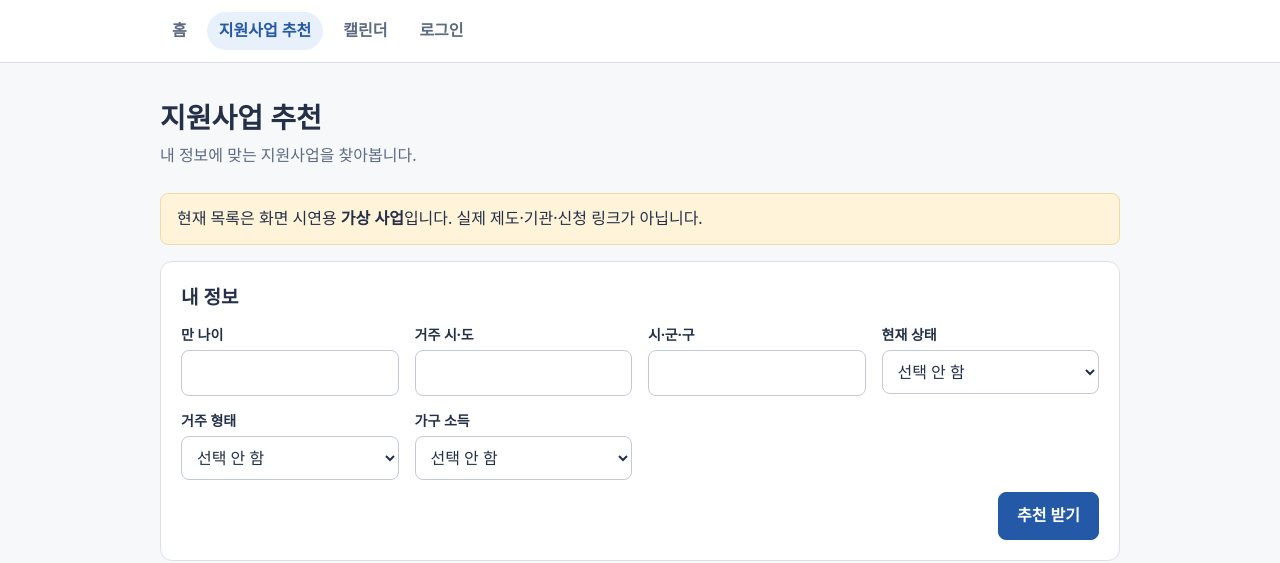
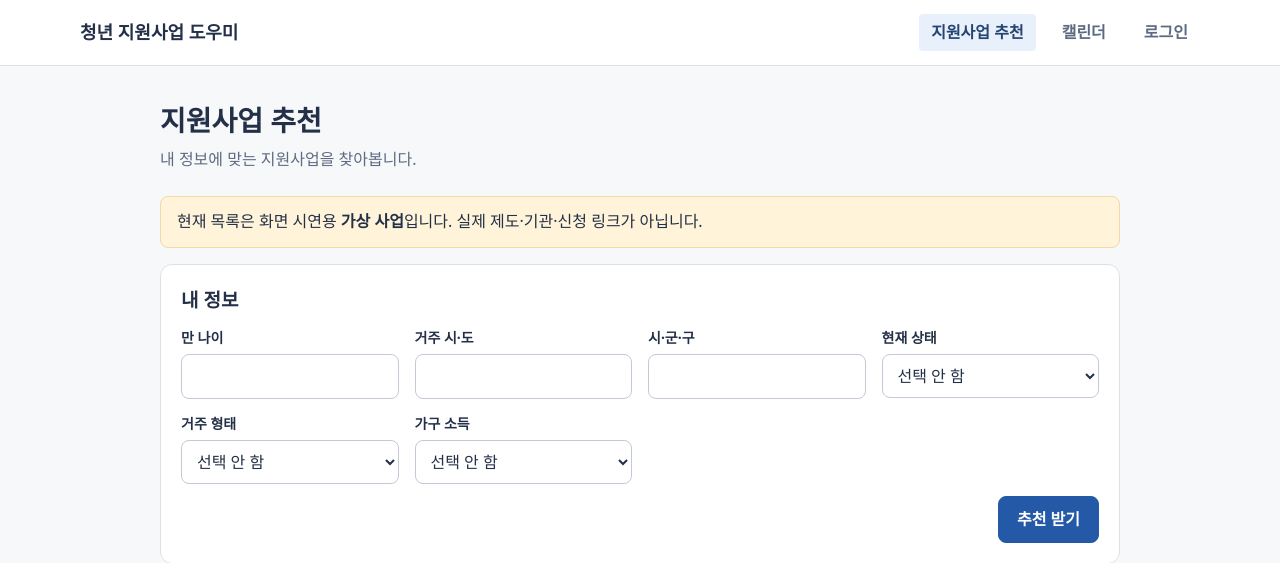
Before and after one commit to juni1011/BATON, a Spring Boot app: page /support.html in a window 1280 px wide. Shown: the top 563 px of the page. Run offline with Spring Boot 4, Linux system fonts and the light colour scheme.

Commit message:
Unify headers across support and auth pages

```diff
--- a/src/main/resources/static/css/common.css
+++ b/src/main/resources/static/css/common.css
@@ -69,13 +69,14 @@ input[type="checkbox"], input[type="radio"] { width: auto; }
 
 /* 홈과 캘린더 */
 .portal { --primary: #254673; background: #f6f7f9; }
-.portal nav, .portal main { max-width: 1160px; }
-.portal nav { align-items: center; gap: 4px 14px; }
-.portal nav a { border-radius: 4px; }
-.portal nav .site-name {
+.site-header { --primary: #254673; }
+.portal nav, .portal main, .site-header nav { max-width: 1160px; }
+.portal nav, .site-header nav { align-items: center; gap: 4px 14px; }
+.portal nav a, .site-header nav a { border-radius: 4px; }
+.portal nav .site-name, .site-header nav .site-name {
     margin-right: auto; padding-left: 0; color: var(--ink); font-size: 18px; font-weight: 750;
 }
-.portal nav .site-name[aria-current="page"] { background: transparent; }
+.portal nav .site-name[aria-current="page"], .site-header nav .site-name[aria-current="page"] { background: transparent; }
 .portal .card { border-radius: 6px; }
 .portal .btn { border-radius: 5px; }
 
@@ -117,7 +118,7 @@ input[type="checkbox"], input[type="radio"] { width: auto; }
     .calendar-layout { grid-template-columns: minmax(0, 1fr); }
 }
 @media (max-width: 640px) {
-    .portal nav .site-name { flex-basis: 100%; }
+    .portal nav .site-name, .site-header nav .site-name { flex-basis: 100%; }
     .home-overview { grid-template-columns: minmax(0, 1fr); gap: 0; }
     .calendar-month { padding: 12px; }
 }
--- a/src/main/resources/static/signin.html
+++ b/src/main/resources/static/signin.html
@@ -27,8 +27,8 @@
     </style>
 </head>
 <body>
-    <header><nav aria-label="공통 메뉴">
-        <a href="/index.html">홈</a>
+    <header class="site-header"><nav aria-label="공통 메뉴">
+        <a class="site-name" href="/index.html">청년 지원사업 도우미</a>
         <a href="/support.html">지원사업 추천</a>
         <a href="/calendar.html">캘린더</a>
         <a href="/signin.html" aria-current="page">로그인</a>
--- a/src/main/resources/static/signup.html
+++ b/src/main/resources/static/signup.html
@@ -27,8 +27,8 @@
     </style>
 </head>
 <body>
-    <header><nav aria-label="공통 메뉴">
-        <a href="/index.html">홈</a>
+    <header class="site-header"><nav aria-label="공통 메뉴">
+        <a class="site-name" href="/index.html">청년 지원사업 도우미</a>
         <a href="/support.html">지원사업 추천</a>
         <a href="/calendar.html">캘린더</a>
         <a href="/signin.html">로그인</a>
--- a/src/main/resources/static/support.html
+++ b/src/main/resources/static/support.html
@@ -10,8 +10,8 @@
     <script src="/js/support.js" defer></script>
 </head>
 <body>
-    <header><nav aria-label="공통 메뉴">
-        <a href="/index.html">홈</a>
+    <header class="site-header"><nav aria-label="공통 메뉴">
+        <a class="site-name" href="/index.html">청년 지원사업 도우미</a>
         <a href="/support.html">지원사업 추천</a>
         <a href="/calendar.html">캘린더</a>
         <a href="/signin.html">로그인</a>
```
